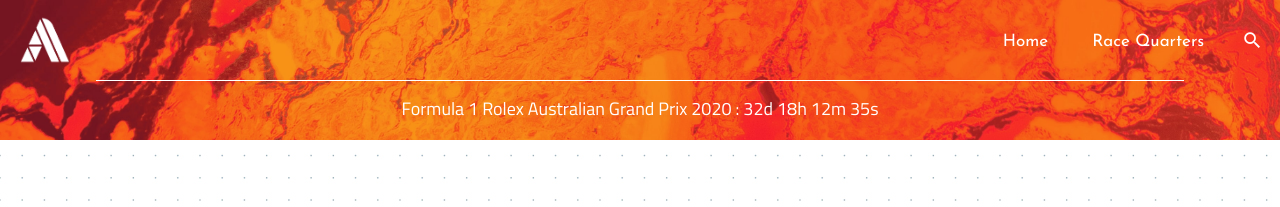
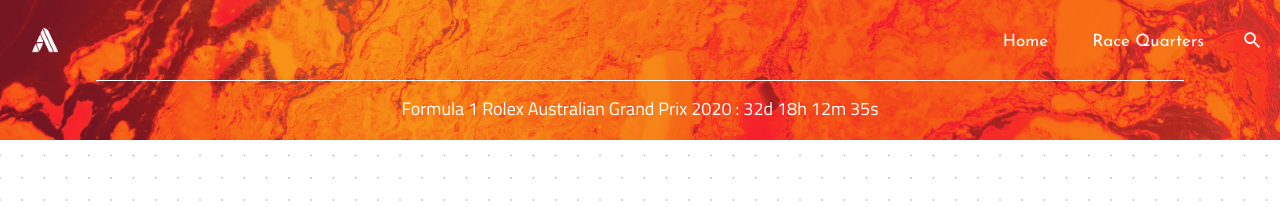
Before and after one commit to Asfalto-Ascari/AsfaltoAscari, a Jekyll site: the page built from _pages/RaceQuarters.md, in a window 1280 px wide. Shown: the top 207 px of the page. Built offline with Jekyll 4.4.1, drawn with Linux system fonts in a browser that asks for light colours; nearby versions of some CDN libraries.

Commit message:
Logo change

```diff
--- a/_config.yml
+++ b/_config.yml
@@ -1,6 +1,6 @@
 title: Asfalto Ascari
-logo: '/images/WebDesign/PNG/AA_LogoWhite.png'
-description: Formula One Community - Publishing, Racing and Discussion.
+logo: '/images/WebDesign/PNG/AsfaltoAscariLogo1K_WT.png'
+description: Formula 1 Community - Broadcast Media, Racing and Discussion.
 baseurl: "" # the subpath of your site, e.g. /blog
 url: "" # the base hostname & protocol for your site, e.g. http://example.com
 
```
Also changed, not shown: images/WebDesign/PNG/AsfaltoAscariLogo1K_WT.png (added).
